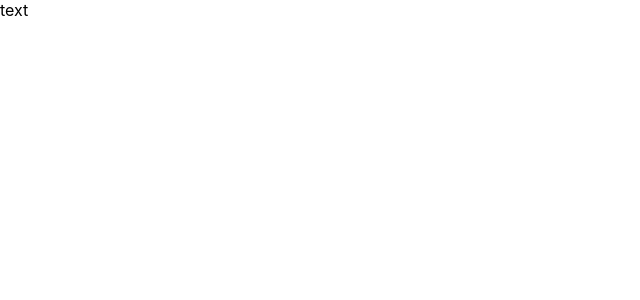
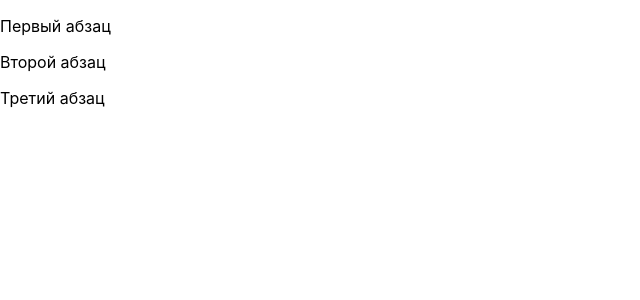
Before and after one commit to rayssssbush/react_labs, a React (Create React App) app in the folder my-app/: page / in a window 1280 px wide. Shown: the top 300 px of the page, without its empty margins (0-640 px from the left). Built offline with nearby package versions, Linux system fonts and the light colour scheme.

Commit message:
react_two

```diff
--- a/my-app/src/App.js
+++ b/my-app/src/App.js
@@ -1,7 +1,13 @@
 import React from 'react'
 
 function App() {
-	return <div>text</div>
+	return (
+		<div>
+			<p className='paragraph'>Первый абзац</p>
+			<p className='paragraph'>Второй абзац</p>
+			<p className='paragraph'>Третий абзац</p>
+		</div>
+	)
 }
 
 export default App
```
